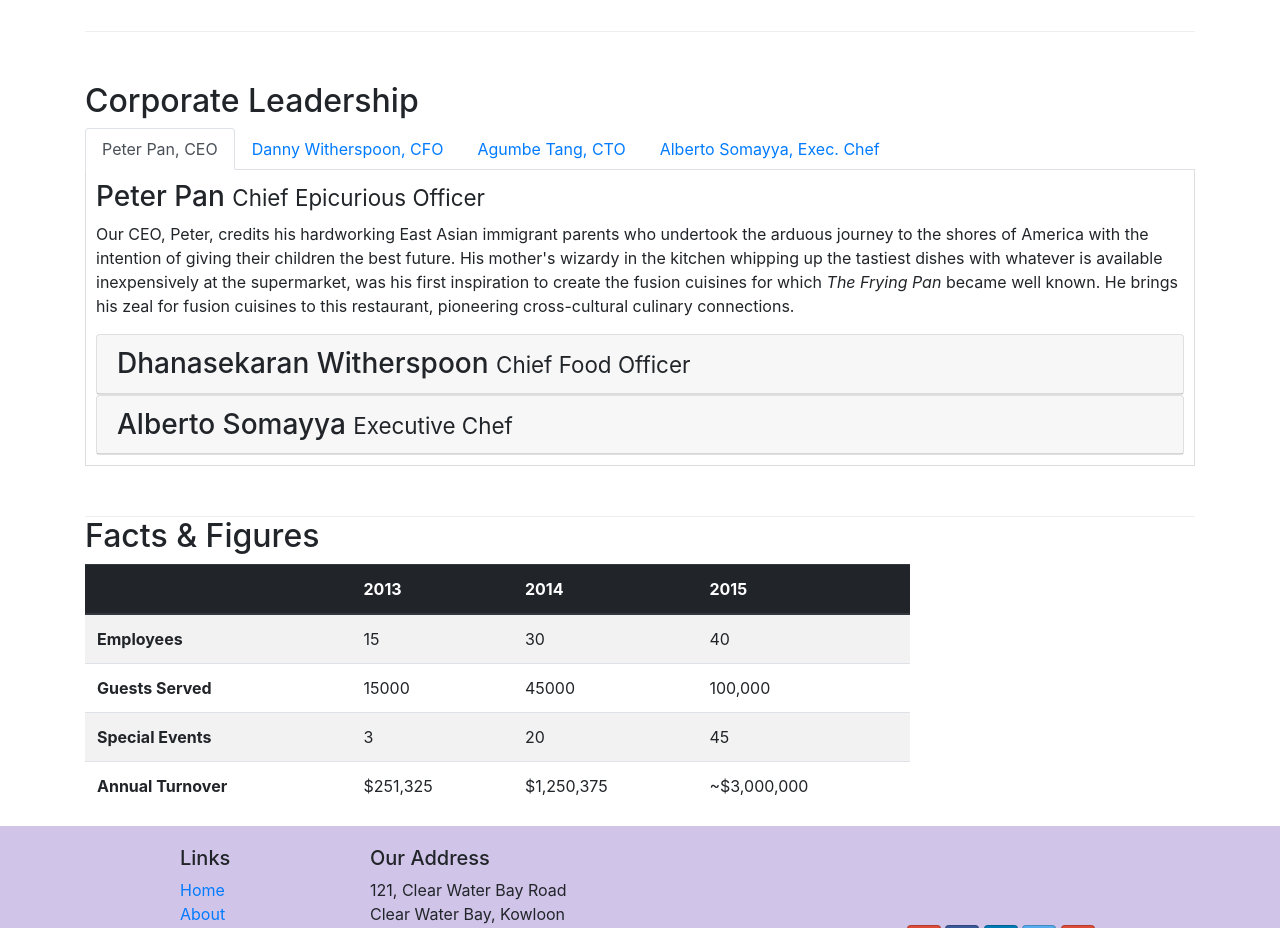
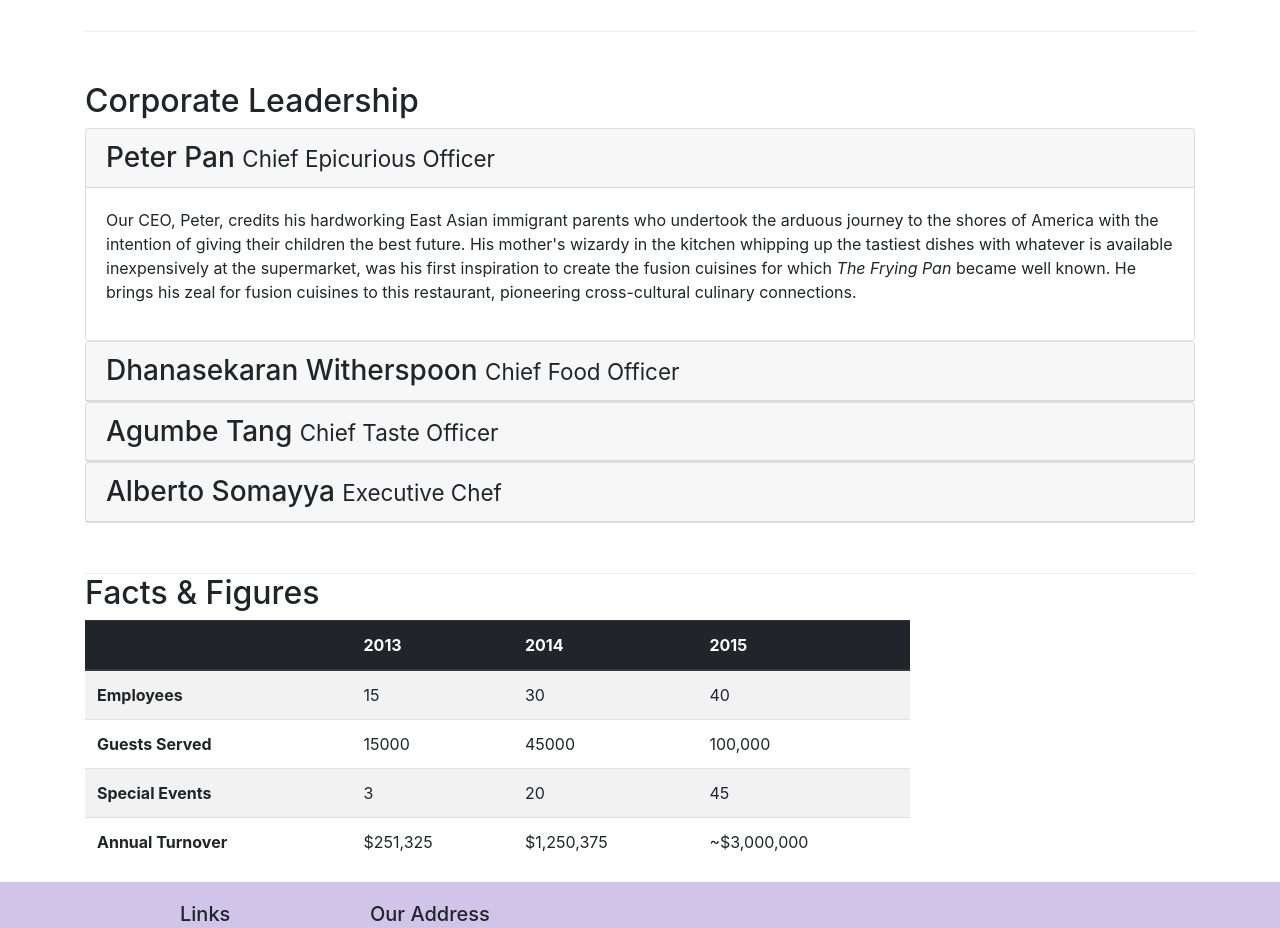
Before and after one commit to ADISKING1/ConFusion, a website: page aboutus.html in a window 1280 px wide. Shown: the part 940-1868 px from the top of the page. Drawn offline with nearby package versions, Linux system fonts and the light colour scheme.

Commit message:
accordion-sorted

```diff
--- a/aboutus.html
+++ b/aboutus.html
@@ -98,29 +98,23 @@
         <div class="row row-content row-content align-items-center">
             <div>
                 <h2>Corporate Leadership</h2>
-                <ul class="nav nav-tabs">
-                    <li class="nav-item">
-                      <a class="nav-link active" href="#peter"
-                        role="tab" data-toggle="tab">Peter Pan, CEO</a>
-                    </li>
-                    <li class="nav-item">
-                      <a class="nav-link" href="#danny" role="tab"
-                        data-toggle="tab">Danny Witherspoon, CFO</a>
-                    </li>
-                    <li class="nav-item">
-                      <a class="nav-link" href="#agumbe"role="tab"
-                        data-toggle="tab">Agumbe Tang, CTO</a>
-                    </li>
-                    <li class="nav-item">
-                      <a class="nav-link" href="#alberto" role="tab"
-                        data-toggle="tab">Alberto Somayya, Exec. Chef</a>
-                    </li>
-                </ul>
 
-                <div class="tab-content">
-                    <div role="tabpanel" class="tab-pane fade show active" id="peter">
-                        <h3>Peter Pan <small>Chief Epicurious Officer</small></h3>
-                        <p class="d-none d-sm-block">Our CEO, Peter, credits his hardworking East Asian immigrant parents who undertook the arduous journey to the shores of America with the intention of giving their children the best future. His mother's wizardy in the kitchen whipping up the tastiest dishes with whatever is available inexpensively at the supermarket, was his first inspiration to create the fusion cuisines for which <em>The Frying Pan</em> became well known. He brings his zeal for fusion cuisines to this restaurant, pioneering cross-cultural culinary connections.</p>
+
+
+                <div id="accordion">
+                    <div class="card">
+                        <div class="card-header" role="tab" id="peterhead">
+                            <h3 class="mb-0">
+                                <a data-toggle="collapse" data-target="#peter">
+                                    Peter Pan <small>Chief Epicurious Officer</small>
+                                </a>
+                            </h3>
+                        </div>
+                        <div class="collapse show" id="peter" data-parent="#accordion">
+                            <div class="card-body">
+                                <p class="d-none d-sm-block">Our CEO, Peter, credits his hardworking East Asian immigrant parents who undertook the arduous journey to the shores of America with the intention of giving their children the best future. His mother's wizardy in the kitchen whipping up the tastiest dishes with whatever is available inexpensively at the supermarket, was his first inspiration to create the fusion cuisines for which <em>The Frying Pan</em> became well known. He brings his zeal for fusion cuisines to this restaurant, pioneering cross-cultural culinary connections.</p>
+                            </div>
+                        </div>
                     </div>
                     <div class="card">
                         <div class="card-header" role="tab" id="dannyhead">
@@ -136,9 +130,19 @@
                             </div>
                         </div>
                     </div>
-                    <div role="tabpanel" class="tab-pane fade" id="alberto">
-                        <h3>Alberto Somayya <small>Executive Chef</small></h3>
-                        <p class="d-none d-sm-block">Award winning three-star Michelin chef with wide International experience having worked closely with whos-who in the culinary world, he specializes in creating mouthwatering Indo-Italian fusion experiences. He says, <em>Put together the cuisines from the two craziest cultures, and you get a winning hit! Amma Mia!</em></p>
+                    <div class="card">
+                            <div class="card-header" role="tab" id="agumbehead">
+                            <h3 class="mb-0">
+                                <a class="collapsed" data-toggle="collapse" data-target="#agumbe">
+                                Agumbe Tang <small>Chief Taste Officer</small>
+                                </a>
+                            </h3>
+                        </div>
+                        <div class="collapse" id="agumbe" data-parent="#accordion">
+                            <div class="card-body">
+                                <p class="d-none d-sm-block">Blessed with the most discerning gustatory sense, Agumbe, our CTO, personally ensures that every dish that we serve meets his exacting tastes. Our chefs dread the tongue lashing that ensues if their dish does not meet his exacting standards. He lives by his motto, <em>You click only if you survive my lick.</em></p>
+                            </div>
+                        </div>
                     </div>
                     <div class="card">
                             <div class="card-header" role="tab" id="albertohead">
```
